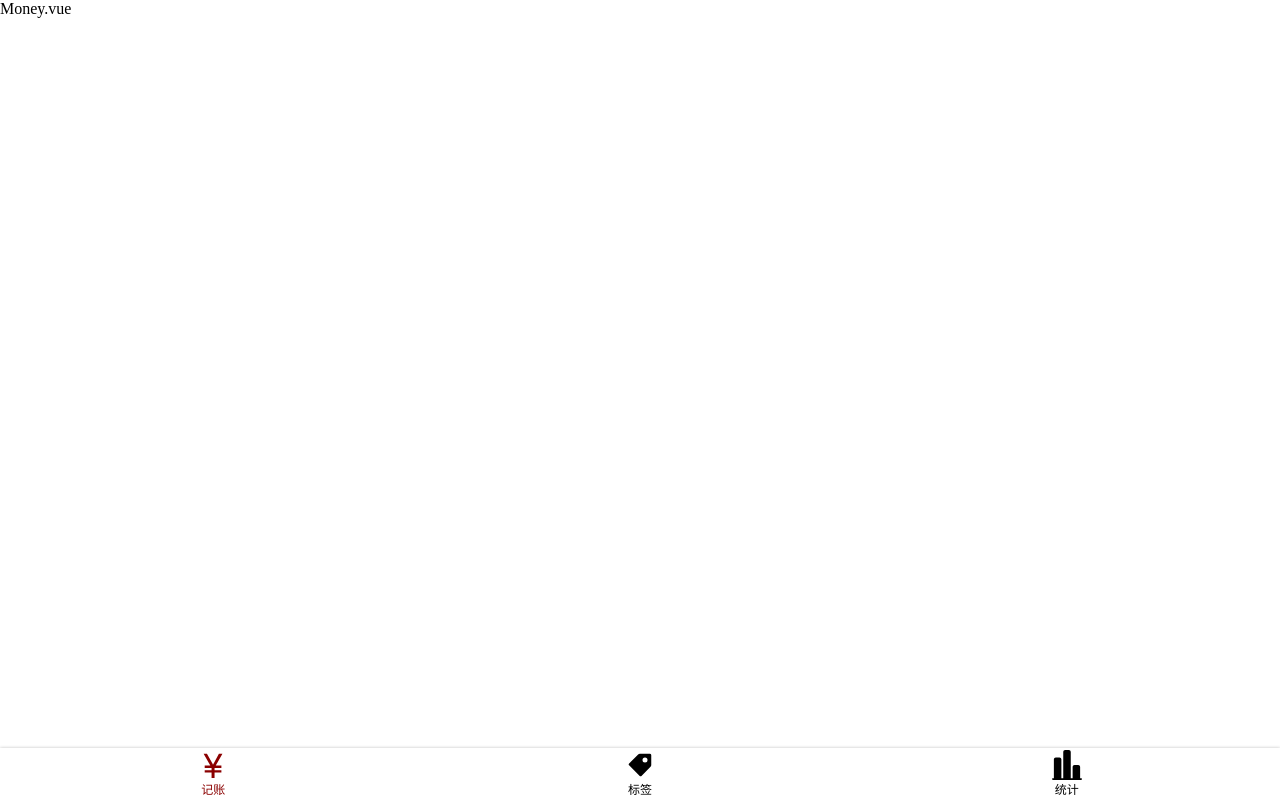
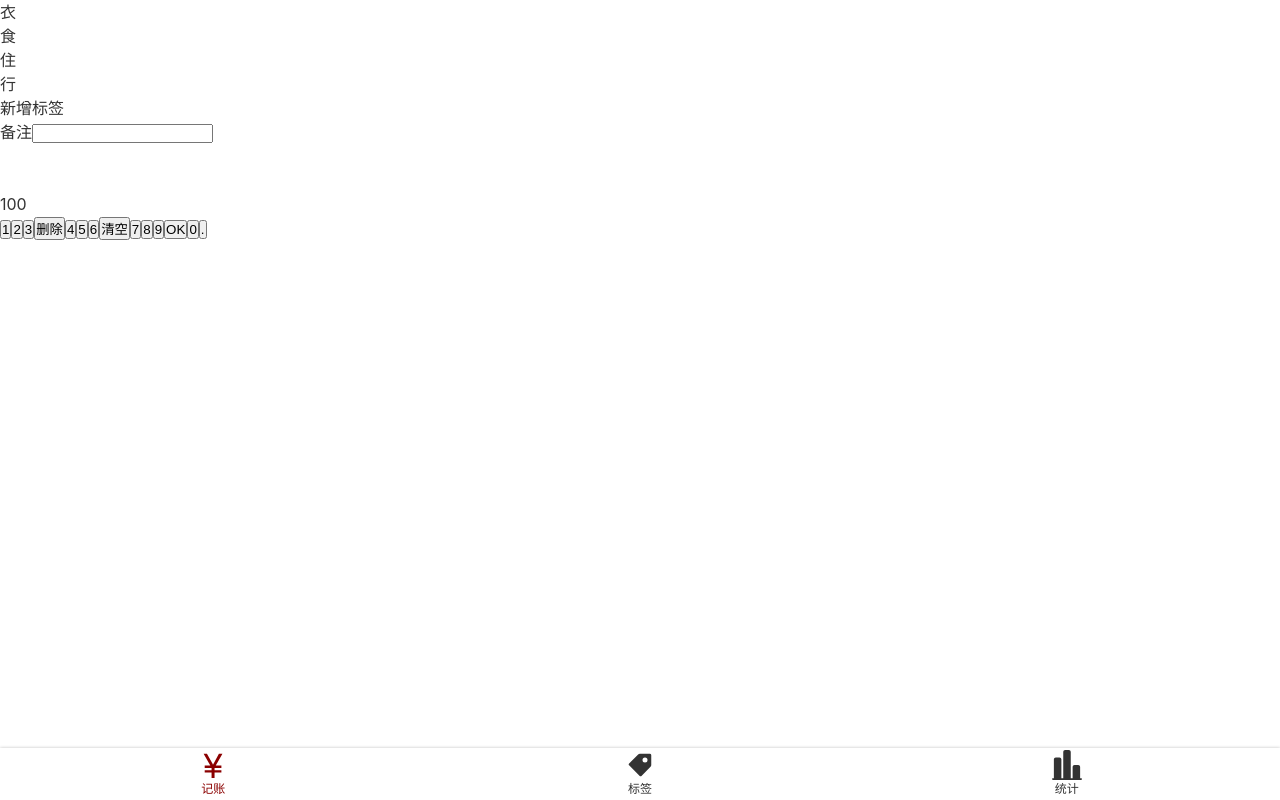
Before and after one commit to qaqpumpkin/dolphin-morney, a Vue app: page /#/money in a window 1280 px wide. Built offline with nearby package versions, Linux system fonts and the light colour scheme.

Commit message:
添加全局变量

```diff
--- a/src/App.vue
+++ b/src/App.vue
@@ -5,33 +5,13 @@
 </template>
 
 <style lang="scss">
-a {
-    text-decoration: none;
-    color: inherit;
-}
+@import "~@/assets/style/reset.scss";
+@import "~@/assets/style/helper.scss";
 body{
-  margin: 0;
-  padding: 0;
-  box-sizing: border-box;
-}
-#app {
-  font-family: Avenir, Helvetica, Arial, sans-serif;
-  -webkit-font-smoothing: antialiased;
-  -moz-osx-font-smoothing: grayscale;
-  text-align: center;
-  color: #2c3e50;
-}
-
-#nav {
-  padding: 30px;
-
-  a {
-    font-weight: bold;
-    color: #2c3e50;
-
-    &.router-link-exact-active {
-      color: #42b983;
-    }
-  }
+    -webkit-font-smoothing: antialiased;
+    -moz-osx-font-smoothing: grayscale;
+    line-height: 1.5;
+    font-family: $font-hei;
+    color: #333;
 }
 </style>
--- /dev/null
+++ b/src/assets/style/helper.scss
@@ -0,0 +1,2 @@
+$font-hei: -apple-system, "Helvetica Neue", Helvetica, "Nimbus Sans L", Arial, "Liberation Sans", "PingFang SC", "Hiragino Sans GB", "Source Han Sans CN", "Source Han Sans SC", "Microsoft YaHei", "Wenquanyi Micro Hei", "WenQuanYi Zen Hei", "ST Heiti", SimHei, "WenQuanYi Zen Hei Sharp", sans-serif;
+$color-highlight: darkred;
--- /dev/null
+++ b/src/assets/style/reset.scss
@@ -0,0 +1,8 @@
+* {
+  margin: 0;padding: 0;
+  box-sizing: border-box;
+}
+a {
+  text-decoration: none;
+  color: inherit;
+}
--- a/src/components/Nav.vue
+++ b/src/components/Nav.vue
@@ -23,6 +23,8 @@
 </script>
 
 <style lang="scss" scoped>
+
+@import "~@/assets/style/helper.scss";
   nav {
       display: flex;
       box-shadow: 0 0 3px rgba(0, 0, 0, 0.25);
@@ -41,7 +43,7 @@
           height: 30px;
       }
       >.item.selected {
-          color: darkred;
+          color: $color-highlight;
       }
   }
 </style>
--- a/src/views/Money.vue
+++ b/src/views/Money.vue
@@ -1,7 +1,48 @@
 <template>
     <div>
       <Layout>
-          Money.vue
+          <div class="tags">
+              <ul class="current">
+                  <li>衣</li>
+                  <li>食</li>
+                  <li>住</li>
+                  <li>行</li>
+              </ul>
+              <div class="new">
+                  新增标签
+              </div>
+          </div>
+          <div>
+              <label class="notes">
+                  <span class="name">备注</span>
+                  <input type="text">
+              </label>
+          </div>
+          <div>
+              <ul class="types">
+                  <li class="selected"></li>
+                  <li></li>
+              </ul>
+          </div>
+          <div class="numberPad">
+              <div class="output">100</div>
+              <div class="buttons">
+                  <button>1</button>
+                  <button>2</button>
+                  <button>3</button>
+                  <button>删除</button>
+                  <button>4</button>
+                  <button>5</button>
+                  <button>6</button>
+                  <button>清空</button>
+                  <button>7</button>
+                  <button>8</button>
+                  <button>9</button>
+                  <button>OK</button>
+                  <button>0</button>
+                  <button>.</button>
+              </div>
+          </div>
       </Layout>
     </div>
 </template>
```
